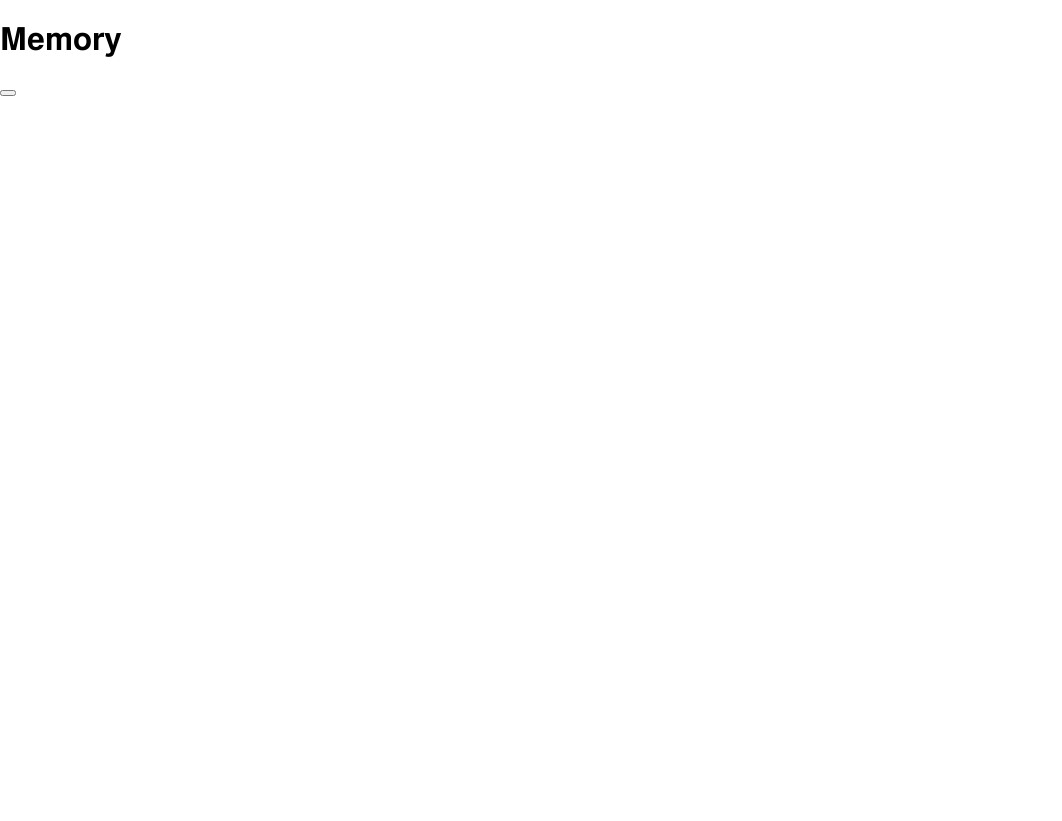
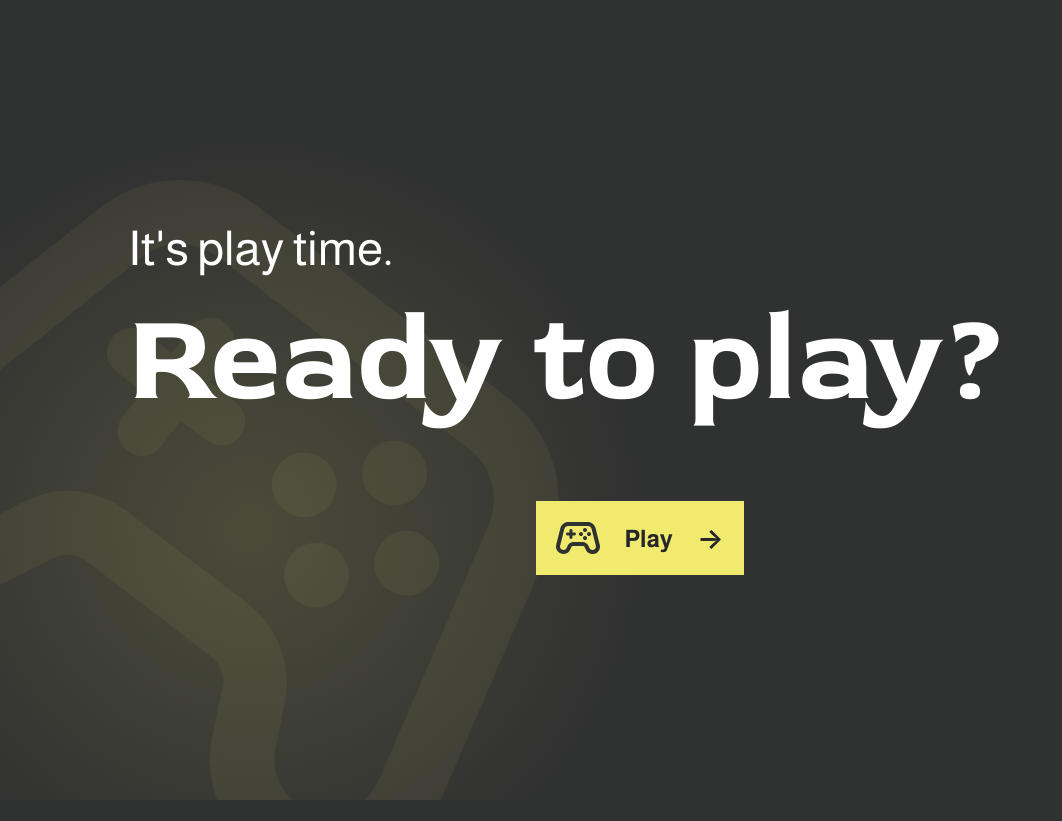
Before and after one commit to NouBou1/memory_ts, a website built with Vite: page index.html in a window 1280 px wide. Shown: the whole page, without its empty margins (0-1062 px from the left). After the commit the page ends 800 px from the top, so only its background shows below. Built offline with nearby package versions, Linux system fonts and the light colour scheme.

Commit message:
Build the landing page
Headline, kicker and the yellow Play button, with the controller watermark and a soft glow behind it. Type sizes and button spacing taken from the Figma file. Hover lifts the button, nudges the arrow and tilts the controller icon.

```diff
--- a/index.html
+++ b/index.html
@@ -5,26 +5,25 @@
   <meta charset="UTF-8" />
   <meta name="viewport" content="width=device-width, initial-scale=1.0" />
   <title>Memory</title>
+  <link rel="preload" href="/fonts/almarai-400.woff2" as="font" type="font/woff2" crossorigin />
+  <link rel="preload" href="/fonts/almarai-700.woff2" as="font" type="font/woff2" crossorigin />
+  <link rel="preload" href="/fonts/almarai-800.woff2" as="font" type="font/woff2" crossorigin />
+  <link rel="preload" href="/fonts/red-rose.woff2" as="font" type="font/woff2" crossorigin />
 </head>
 
-<body>
-  <header class="header">
-    <h1 class="header__title">Memory</h1>
-  </header>
+<body class="page page--dark">
+  <main class="home">
+    <p class="home__kicker">It's play time.</p>
+    <h1 class="home__title">Ready to play?</h1>
 
-  <main class="main">
-    <section id="field" class="field" aria-label="Spielfeld">
-      <button class="card" type="button">
-        <div class="card__inner">
-          <div class="card__face card__face--front"></div>
-          <div class="card__face card__face--back"></div>
-        </div>
-      </button>
-    </section>
-
+    <a class="button" href="/settings.html">
+      <span class="button__icon" aria-hidden="true"></span>
+      <span class="button__label">Play</span>
+      <span class="button__arrow" aria-hidden="true">&rarr;</span>
+    </a>
   </main>
 
-  <script type="module" src="/src/main.ts"></script>
+  <script type="module" src="/src/home.ts"></script>
 </body>
 
 </html>
--- /dev/null
+++ b/src/home.ts
@@ -0,0 +1 @@
+import './styles/styles.scss';
--- a/src/styles/styles.scss
+++ b/src/styles/styles.scss
@@ -60,3 +60,141 @@ body {
     background-color: var(--color-dark);
     color: var(--color-text-light);
 }
+
+.home {
+    position: relative;
+    display: flex;
+    flex-direction: column;
+    align-items: flex-start;
+    justify-content: center;
+    gap: 24px;
+    min-height: 100vh;
+    padding: 0 10vw;
+    overflow: hidden;
+
+    &::before {
+        content: '';
+        position: absolute;
+        left: -60px;
+        bottom: -80px;
+        width: 620px;
+        height: 700px;
+        background-image: url('../assets/icons/stadia_controller.svg');
+        background-repeat: no-repeat;
+        background-size: contain;
+        background-position: bottom left;
+        pointer-events: none;
+    }
+
+    &::after {
+        content: '';
+        position: absolute;
+        left: -160px;
+        bottom: -140px;
+        width: 820px;
+        height: 820px;
+        background-image: radial-gradient(circle at center,
+            rgb(240 234 110 / 14%) 0%,
+            rgb(240 234 110 / 7%) 35%,
+            rgb(240 234 110 / 0%) 68%);
+        pointer-events: none;
+    }
+
+    >* {
+        position: relative;
+        z-index: 1;
+    }
+
+    &__kicker {
+        margin: 0;
+        font-size: 48px;
+        line-height: 1;
+    }
+
+    &__title {
+        margin: 0;
+        font-family: var(--font-display);
+        font-size: clamp(48px, 9.72vw, 140px);
+        font-weight: 700;
+        line-height: 1;
+        letter-spacing: 0;
+    }
+
+    .button {
+        align-self: center;
+        margin-top: 56px;
+    }
+}
+
+.button {
+    display: inline-flex;
+    align-items: center;
+    gap: 24px;
+    padding: 20px;
+    border: none;
+    background-color: var(--color-yellow);
+    color: var(--color-text-dark);
+    font-size: 24px;
+    font-weight: 600;
+    text-decoration: none;
+    cursor: pointer;
+    transition: background-color 150ms ease-out, transform 150ms ease-out, box-shadow 150ms ease-out;
+
+    &:hover:not(:disabled) {
+        background-color: var(--color-yellow-hover);
+        transform: translateY(-2px);
+        box-shadow: 0 8px 18px rgb(0 0 0 / 25%);
+    }
+
+    &:active:not(:disabled) {
+        transform: translateY(0);
+        box-shadow: 0 2px 6px rgb(0 0 0 / 25%);
+    }
+
+    &__icon {
+        width: 44px;
+        height: 32px;
+        background-image: url('../assets/icons/stadia_controller_small.svg');
+        background-repeat: no-repeat;
+        background-size: contain;
+        background-position: center;
+        transition: transform 200ms ease-out;
+    }
+
+    &:hover:not(:disabled) &__icon:not(.button__icon--play) {
+        transform: rotate(-10deg);
+    }
+
+    &__icon--play {
+        width: 20px;
+        height: 16px;
+        background-image: url('../assets/icons/play_icon_button.svg');
+    }
+
+    &__arrow {
+        font-size: 28px;
+        transition: transform 150ms ease-out;
+    }
+
+    &:hover:not(:disabled) &__arrow {
+        transform: translateX(6px);
+    }
+}
+
+.button--small {
+    gap: 8px;
+    height: 49px;
+    padding: 0 20px;
+    font-size: 18px;
+    white-space: nowrap;
+
+    &:disabled {
+        background-color: #e6e3d6;
+        color: #9a9a9a;
+        cursor: not-allowed;
+    }
+
+    &:disabled .button__icon {
+        opacity: 0.35;
+    }
+}
```
